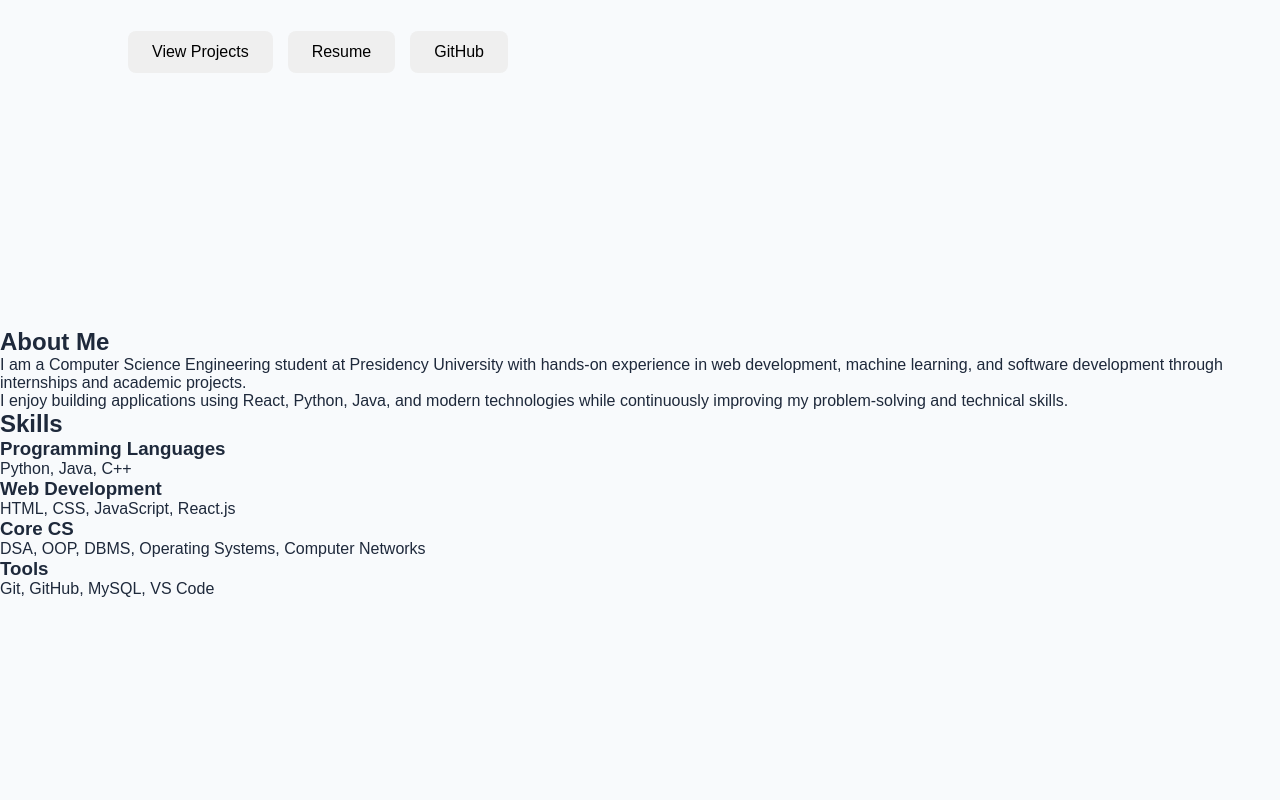
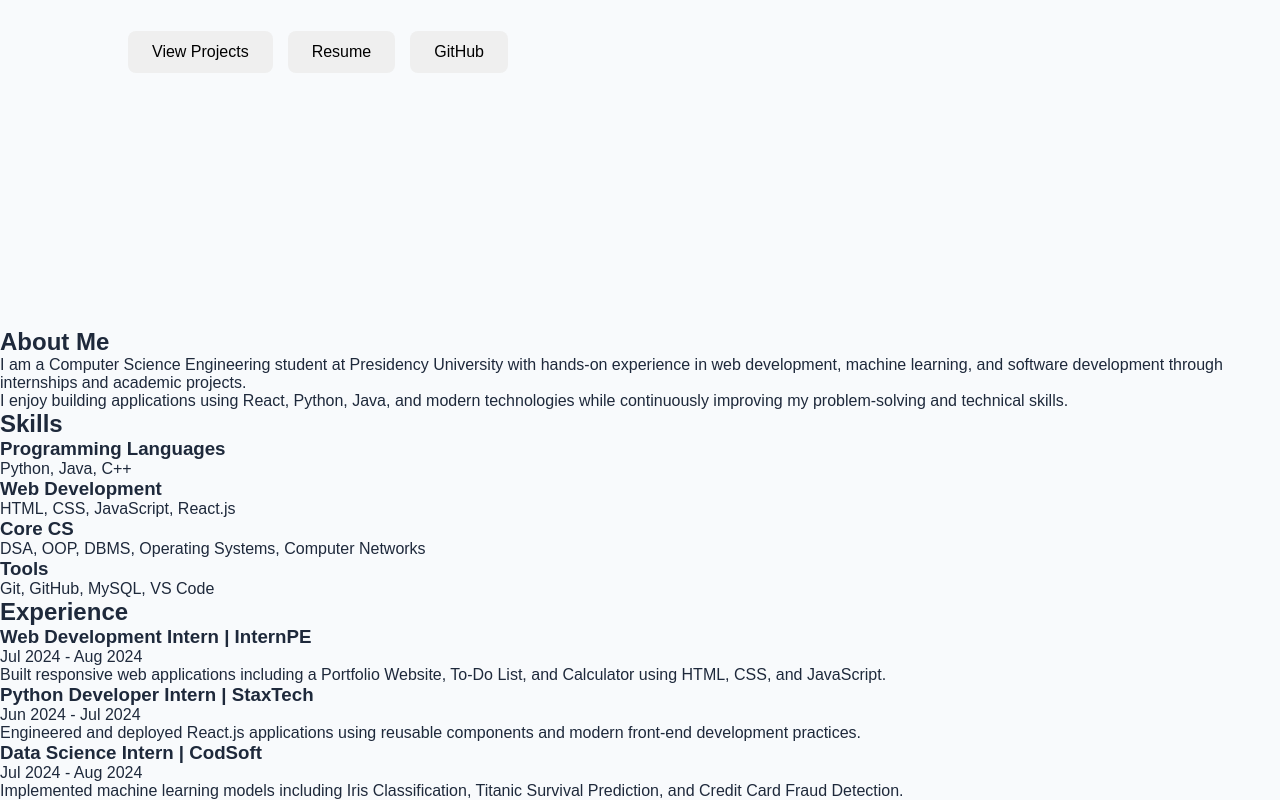
Before and after one commit to Chaitralour/chaitra-portfolio, a React (Vite) app: page / in a window 1280 px wide. Shown: the part 540-1340 px from the top of the page. Before the commit the page ends 1138 px from the top, so only its background shows below. Built offline with nearby package versions, Linux system fonts and the light colour scheme.

Commit message:
added experience section

```diff
--- a/src/App.jsx
+++ b/src/App.jsx
@@ -2,6 +2,7 @@ import Navbar from "./components/Navbar";
 import Hero from "./components/Hero";
 import About from "./components/About";
 import Skills from "./components/Skills";
+import Experience from "./components/Experience";
 
 function App() {
   return (
@@ -10,6 +11,7 @@ function App() {
       <Hero />
       <About />
       <Skills />
+      <Experience />
     </>
   );
 }
--- a/src/components/Experience.jsx
+++ b/src/components/Experience.jsx
@@ -0,0 +1,36 @@
+function Experience() {
+  return (
+    <section>
+      <h2>Experience</h2>
+
+      <div>
+        <h3>Web Development Intern | InternPE</h3>
+        <p>Jul 2024 - Aug 2024</p>
+        <p>
+          Built responsive web applications including a Portfolio Website,
+          To-Do List, and Calculator using HTML, CSS, and JavaScript.
+        </p>
+      </div>
+
+      <div>
+        <h3>Python Developer Intern | StaxTech</h3>
+        <p>Jun 2024 - Jul 2024</p>
+        <p>
+          Engineered and deployed React.js applications using reusable
+          components and modern front-end development practices.
+        </p>
+      </div>
+
+      <div>
+        <h3>Data Science Intern | CodSoft</h3>
+        <p>Jul 2024 - Aug 2024</p>
+        <p>
+          Implemented machine learning models including Iris Classification,
+          Titanic Survival Prediction, and Credit Card Fraud Detection.
+        </p>
+      </div>
+    </section>
+  );
+}
+
+export default Experience;
```
